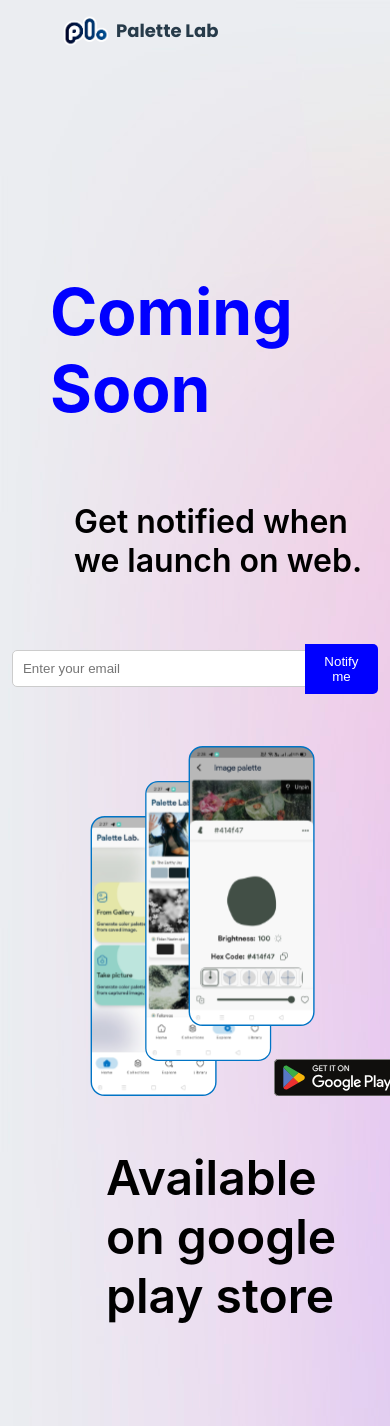
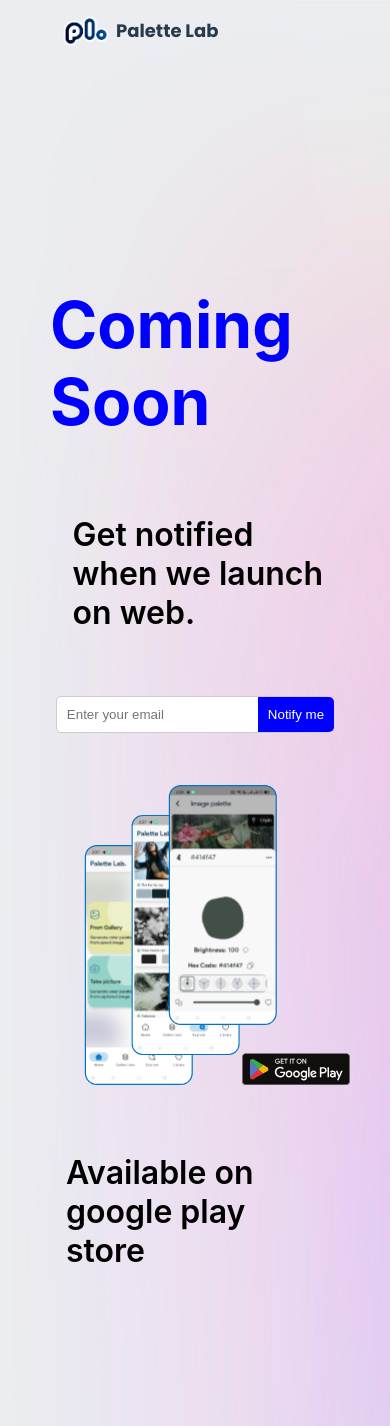
Before and after one commit to Augustinekan/Palette-Lab---Coming-Soon, a React (Create React App) app: page / in a window 390 px wide. Built offline with nearby package versions, Linux system fonts and the light colour scheme.

Commit message:
Mobile responsive

```diff
--- a/public/index.html
+++ b/public/index.html
@@ -21,7 +21,7 @@
       name="description"
       content="Web site created using create-react-app"
     />
-    <link rel="apple-touch-icon" href="%PUBLIC_URL%/logo192.png" />
+    <link rel="apple-touch-con" href="%PUBLIC_URL%/log.png" />
     <!--
       manifest.json provides metadata used when your web app is installed on a
       user's mobile device or desktop. See https://developers.google.com/web/fundamentals/web-app-manifest/
--- a/src/components/Home.css
+++ b/src/components/Home.css
@@ -83,24 +83,25 @@
 
   }
   .hero-section-left p{
-    width: 100%;
+    width: 90%;
     font-size: 2rem;
     font-weight: 600;
-    margin-left: 3rem;
+    margin-left: 1rem;
     padding-bottom: 2rem;
 }
 
   .hero-section-right img {
     margin-top: 20px;
-    width: 350px;
+    width: 300px;
   }
 }
 
 .hero-section-right p{
-    width: 90%;
-    font-size: 3rem;
+    width: 70%;
+    font-size: 2rem !important;
     font-weight: 600;
-    margin-left: 3.5rem;
+    margin-left: -1rem !important;
+    padding: 2rem !important;
 }
 
 .hero-email input[type='email'] {
@@ -108,19 +109,16 @@
   border: 1px solid #ccc;
   border-radius: 5px;
   margin-right: 10px;
-  width: 360px;
+  width: 250px !important;
   border-radius: 5px 0 0 5px;
 }
 
 .hero-email button {
-  padding: 10px 10px;
-  background-color: #007bff;
+  padding: 10px;
   background-color: blue;
   color: #fff;
   border: none;
-  border-radius: 0 5px 5px 0;
   cursor: pointer;
-  margin-left: -5rem;
 }
 
 /* Small Devices (Mobile Phones and Small Tablets) */
```
